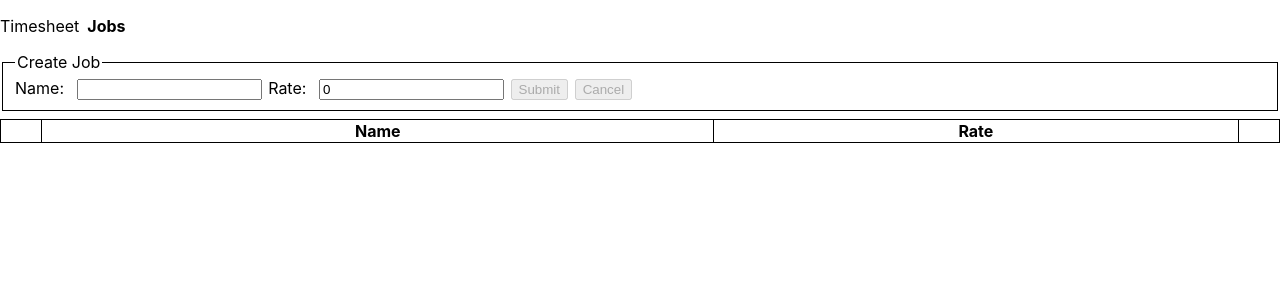
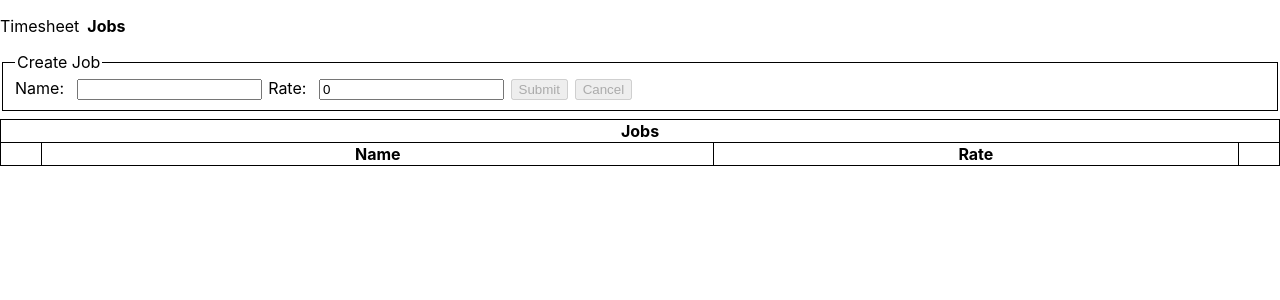
Before and after one commit to vinhanguyen/timesheet, a React (Create React App) app: page / in a window 1280 px wide. Both pictures are taken after a click on the item "Jobs". Shown: the top 300 px of the page. Built offline with nearby package versions, Linux system fonts and the light colour scheme.

Commit message:
Add jobs table header

```diff
--- a/src/jobs.tsx
+++ b/src/jobs.tsx
@@ -45,6 +45,9 @@ export default function Jobs({currentJobId, onChangeJob = ((id: number) => conso
       <table>
         <thead>
           <tr>
+            <th colSpan={4}>Jobs</th>
+          </tr>
+          <tr>
             <th></th>
             <th>Name</th>
             <th>Rate</th>
```
